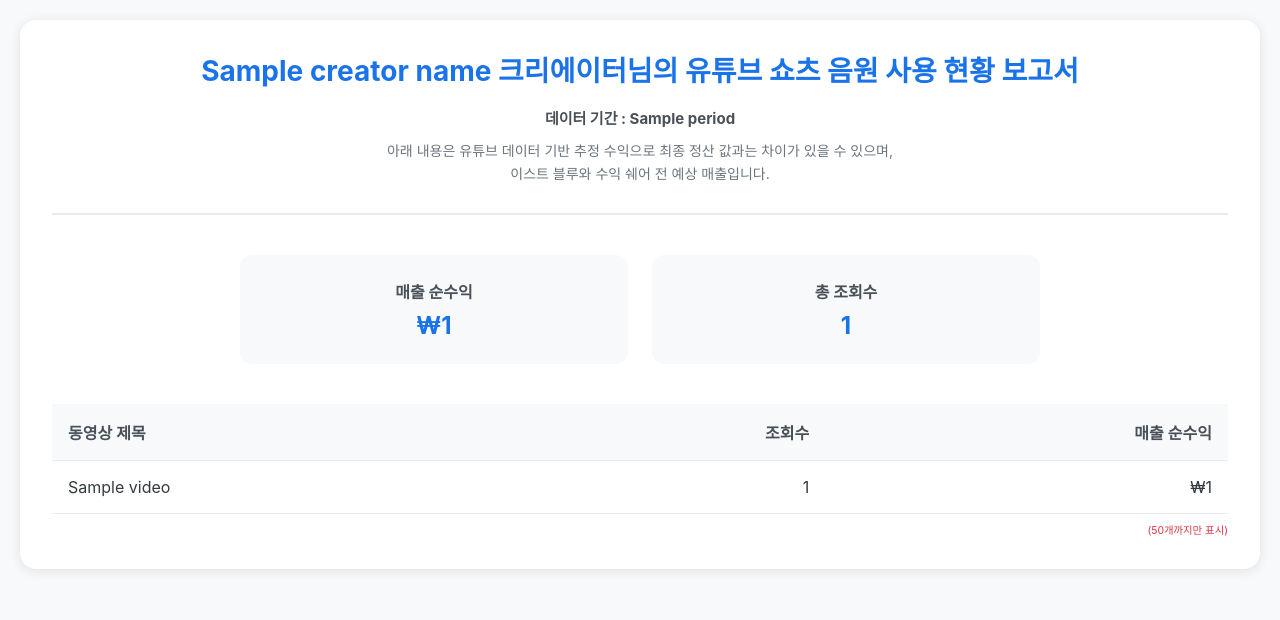
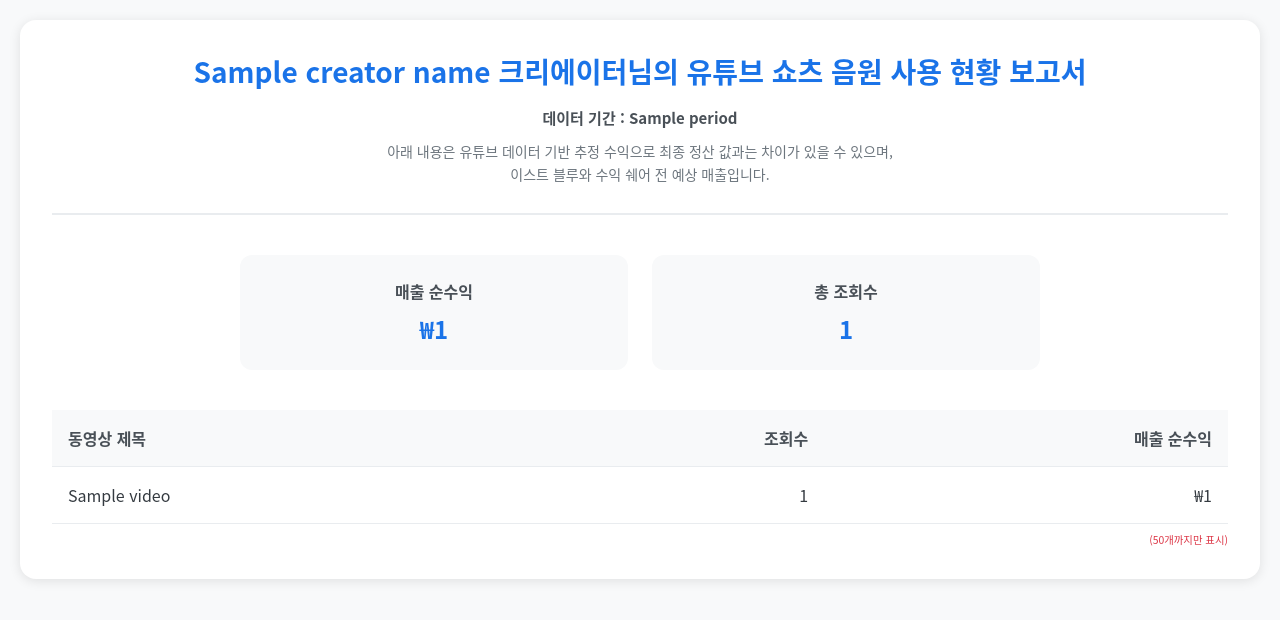
Before and after one commit to dkdla93/excel2report, a Python web app: template templates/template.html in a window 1280 px wide. Shown: the top 620 px of the page. Run offline with Jinja, Linux system fonts and the light colour scheme; the template is opened without the code that fills it: most values are stand-ins (such as "Sample title", 1, 10 or a date in 2020).

Commit message:
Update template.html

```diff
--- a/templates/template.html
+++ b/templates/template.html
@@ -5,12 +5,14 @@
     <meta http-equiv="Content-Type" content="text/html; charset=UTF-8">
     <meta http-equiv="X-UA-Compatible" content="IE=edge">
     <meta name="viewport" content="width=device-width, initial-scale=1.0">
-    <meta http-equiv="Content-Security-Policy" content="default-src 'self' data: 'unsafe-inline' 'unsafe-eval';">
     <style>
+        @font-face {
+            font-family: 'NanumGothic';
+            src: local('NanumGothic');
+        }
+
         body {
-            font-family: -apple-system, BlinkMacSystemFont, "Segoe UI", Roboto,
-                       "Helvetica Neue", Arial, "Noto Sans", sans-serif,
-                       "Apple Color Emoji", "Segoe UI Emoji", "Segoe UI Symbol";
+            font-family: 'NanumGothic', 'Noto Sans CJK KR', sans-serif;
             margin: 0;
             padding: 20px;
             background: #f8f9fa;
```
